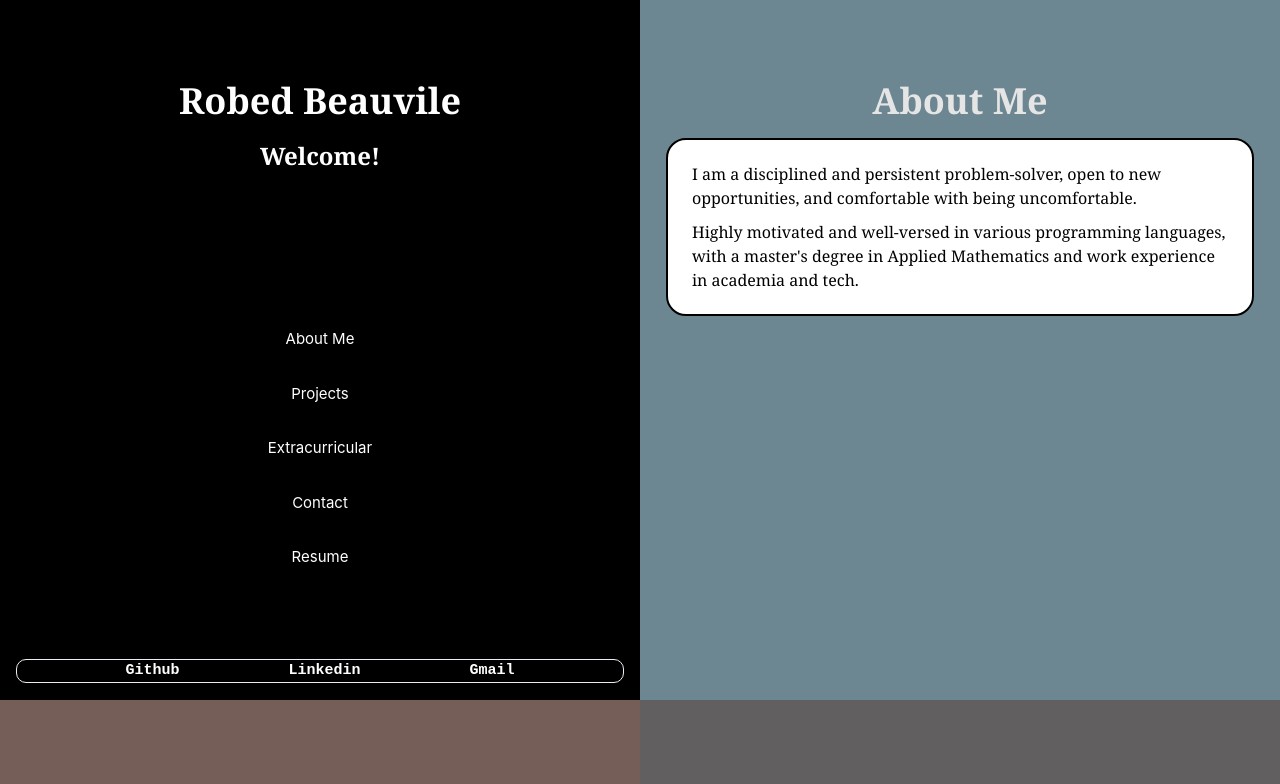
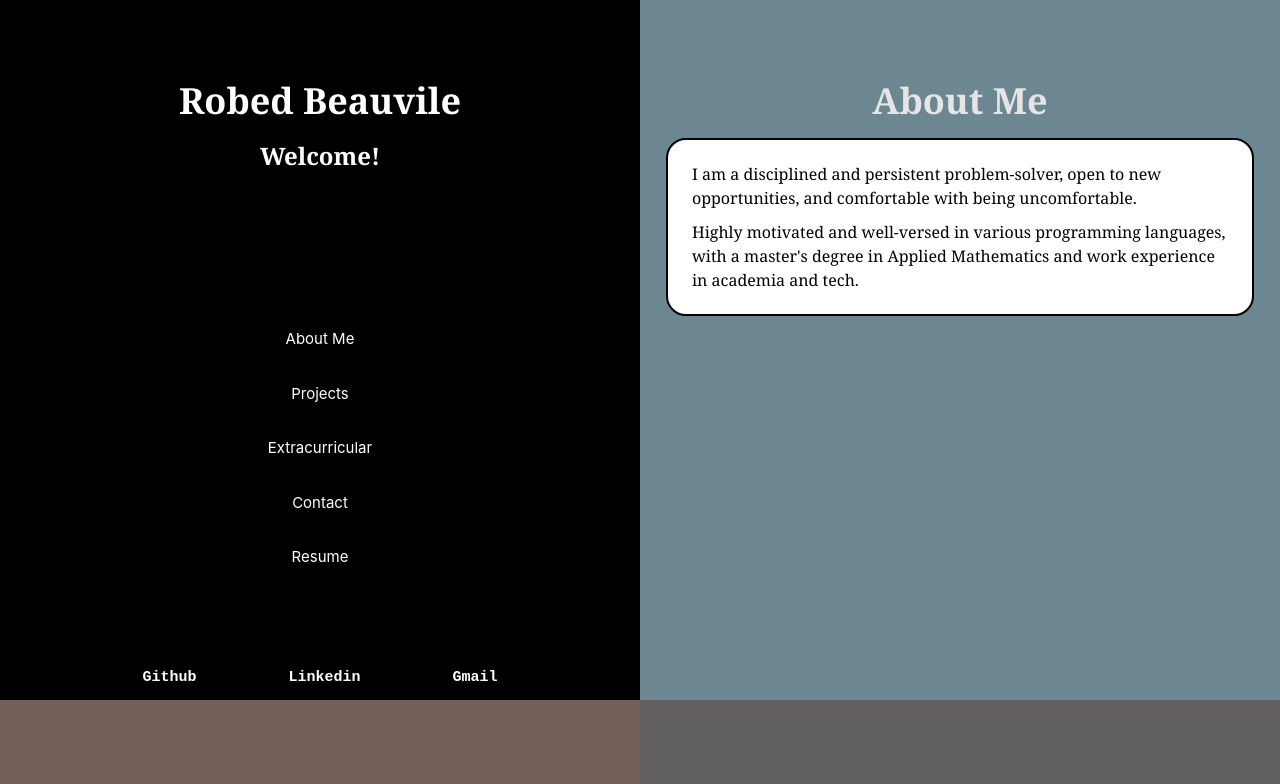
Before and after one commit to beauvilerobed/portfolio, a React (Create React App) app: page / in a window 1280 px wide. Shown: the top 784 px of the page. Built offline with nearby package versions, Linux system fonts and the light colour scheme.

Commit message:
fixed contact links for navigation page

```diff
--- a/src/App.css
+++ b/src/App.css
@@ -46,13 +46,11 @@ h1,h2,h3,h4,h5,h6,p{
   font-size: 16px;
 }
 
-#contact-links {
+.contact-links {
   font-family: 'Courier New', Courier, monospace;
-  word-spacing: 100px;
+  margin-right: 30px;
+  margin-left: 30px;
   font-weight: bold;
-  border: 1px solid #eaedf3;
-  border-radius: 10px;
-  box-shadow: 0px 1px 3px rgba(0, 0, 0, 0.05) inset
 }
 
 .about-me-container,
--- a/src/components/NavBar.js
+++ b/src/components/NavBar.js
@@ -62,11 +62,13 @@ function NavBar(props) {
               </Link>
         </div>
           <div>
-              <p id="contact-links">
-                <a href="https://github.com/beauvilerobed">Github   </a>
-                <a href="https://www.linkedin.com/in/robed-beauvil/">Linkedin   </a>
-                <a href="mailto: robedbeauvile001@gmail.com">Gmail</a>
-              </p>
+              <div>
+                <p>
+                  <span className="contact-links w3-button w3-hover-light-grey"><a href="https://github.com/beauvilerobed">Github</a></span>
+                  <span className="contact-links w3-button w3-hover-light-grey"><a href="https://www.linkedin.com/in/robed-beauvil/">Linkedin</a></span>
+                  <span className="contact-links w3-button w3-hover-light-grey"><a href="mailto: robedbeauvile001@gmail.com">Gmail</a></span>
+                </p>
+              </div>
           </div>
     </div>
   )
```
